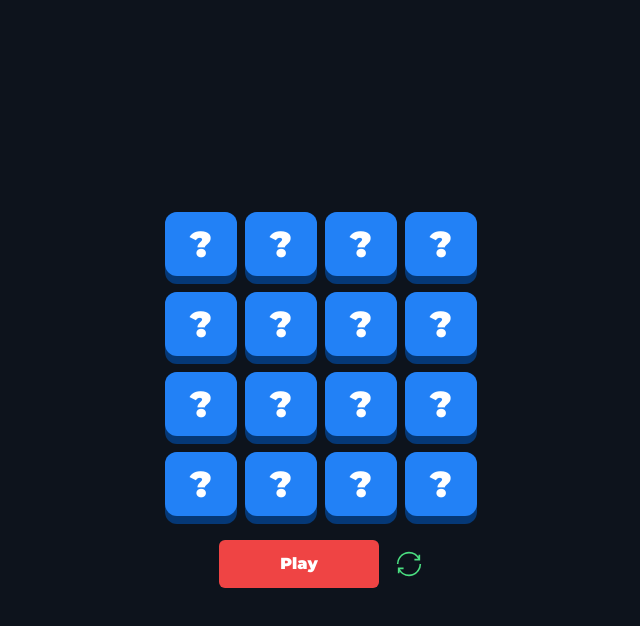
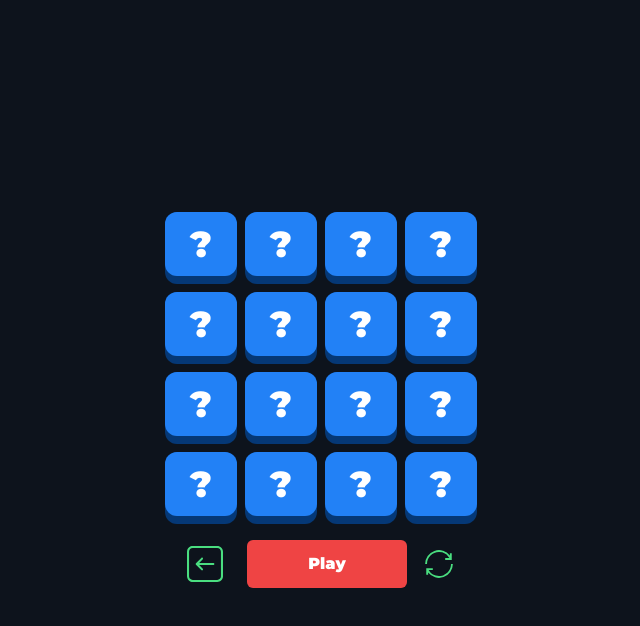
Before and after one commit to Jeycee422/memory-g, a Next.js app: page / in a window 1280 px wide. Both pictures are taken after a click on the button "Easy". Shown: the top 626 px of the page, without its empty margins (319-959 px from the left). Built offline with nearby package versions, Linux system fonts and the light colour scheme.

Commit message:
added back button

```diff
--- a/pages/index.js
+++ b/pages/index.js
@@ -4,6 +4,7 @@ import ConfettiExplosion from 'react-confetti-explosion';
 import { Montserrat } from 'next/font/google'
 import Resetsvg from '../public/reset.svg'
 import Brainsvg from '../public/brain.svg'
+import Exitsvg from '../public/exit.svg'
 
 const montserrat = Montserrat({subsets:['latin'] ,weight: '900'})
 
@@ -39,7 +40,7 @@ export default function Home() {
 
   const hardHs = hard ? <div className='text-[#fefce8] text-sm sm:text-lg w-24 capitalize text-center sm:mr-4 flex flex-row items-center' style={montserrat.style}>best: <div className='text-[#fde047] text-lg sm:text-2xl ml-2'>{hard}</div></div> : null
 
-  const insaneHs = insane ? <div className='text-[#fefce8] text-sm sm:text-lg w-24 capitalize text-center sm:mr-4 flex flex-row items-center' style={montserrat.style}>best: <div className='text-[#fde047] text-lg sm:text-2xl ml-2'>{insane}</div></div> : null
+  const insaneHs = insane ? <div className='ml-4 text-[#fefce8] text-sm sm:text-lg w-24 capitalize text-center sm:mr-4 flex flex-row items-center' style={montserrat.style}>best: <div className='text-[#fde047] text-lg sm:text-2xl ml-2'>{insane}</div></div> : null
 
   useEffect(() => {
     checkCounter()
@@ -225,6 +226,14 @@ export default function Home() {
     setGameOver(false)
   }
 
+  function goBack(){
+    setLevelSelect(true)
+    setGameOver(false)
+    setShowPlay(true)
+    setDisabled(true)
+    setScore(0)
+  }
+
   return (
     <div className="no-select bg-[#0d131c] w-full sm:w-screen h-screen text-white text-4xl justify-center items-center flex flex-col">
       {levelSelect
@@ -244,7 +253,7 @@ export default function Home() {
           </div>
         :
           <div className='justify-center items-center flex flex-col'>
-            {gameOver && <ConfettiExplosion force={0.8} duration={3000} particleCount={250} width={1600}/>}
+            {gameOver ? <ConfettiExplosion force={0.8} duration={3000} particleCount={250} width={1600}/> : null}
             {
               level === 4 ? <div className="grid grid-cols-4 sm:gap-2 gap-1.5" style={{userSelect: 'none'}}>
                 {board}
@@ -258,12 +267,13 @@ export default function Home() {
               </div> : null
             }
             <div className='mt-4 w-11/12 h-8 sm:h-12 flex justify-center items-center'>
+              <div className='mr-6' onClick={goBack}><Exitsvg className="w-7 h-7 sm:w-9 sm:h-9 cursor-pointer" /></div>
               {level === 4 ? easyHs : level === 6 ? hardHs : level === 8 ? insaneHs : null}
               <button onClick={showPlay ? play : showScore ? null : playAgain} className='mr-2 sm:mr-4 capitalize w-28 sm:w-40 h-full bg-red-500 text-xs sm:text-base flex justify-center items-center border border-none rounded-md cursor-pointer' style={montserrat.style}><div style={{userSelect: 'none'}}>{showPlay ? 'Play' : showScore ? `Score: ${score}` : 'Play Again'}</div>
               </button>
 
               <div onClick={restart}>
-                <Resetsvg className="w-5 sm:w-7 cursor-pointer" />
+                <Resetsvg className="w-6 sm:w-8 cursor-pointer" />
               </div>
             </div>
           </div>
```
Also changed, not shown: public/exit.svg (added).
